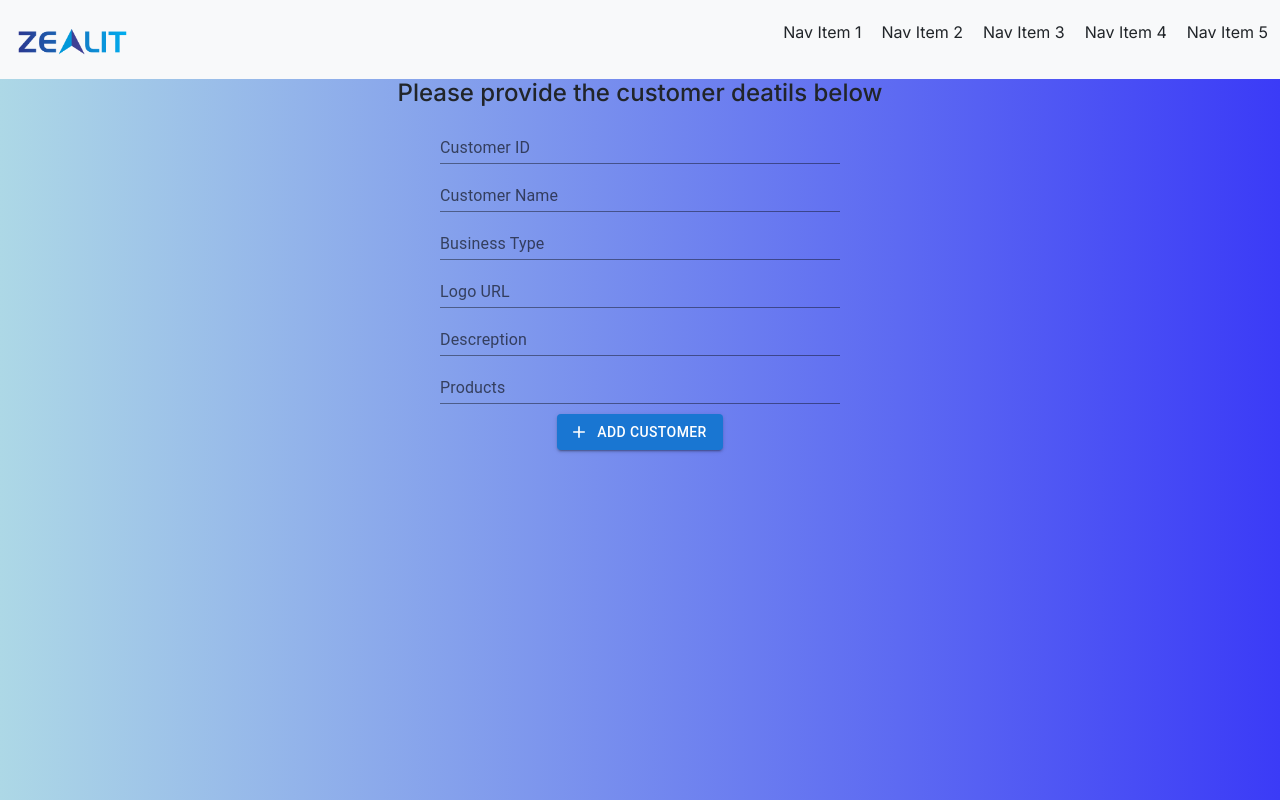
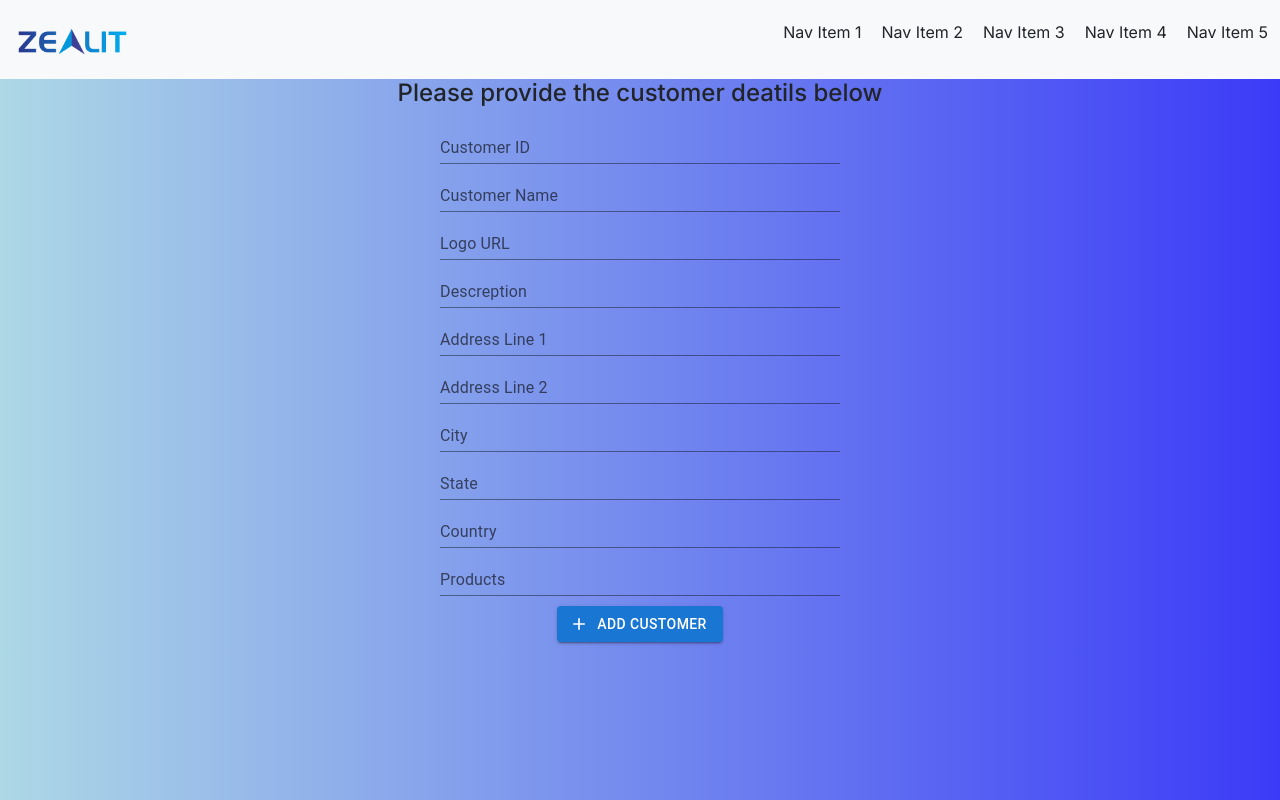
Before and after one commit to zeal-pk/DPP-Client, a Next.js app: page /admin/addCustomer in a window 1280 px wide. Built offline with nearby package versions, Linux system fonts and the light colour scheme.

Commit message:
Updating existing components to accommodate new data into the display

```diff
--- a/src/app/admin/addCustomer/page.js
+++ b/src/app/admin/addCustomer/page.js
@@ -18,11 +18,15 @@ async function handleAddCustomer(newCustomerData) {
 export default function AddCustomer() {
   let [customerName, setCustomerName] = useState("");
   let [customerId, setCustomerId] = useState("");
-  let [customerType, setCustomerType] = useState("");
   let [logoUrl, setLogoUrl] = useState("");
   let [descreption, setDescription] = useState("");
+  let [addressL1, setAddressL1] = useState("");
+  let [addressL2, setAddressL2] = useState("");
+  let [city, setCity] = useState("");
+  let [state, setState] = useState("");
+  let [country, setCountry] = useState("");
   let [productString, setProductString] = useState("");
-  let [products, setProducts] = useState([]);
+  // let [products, setProducts] = useState([]);
   return (
     <div className="main">
       <NavBar />
@@ -47,15 +51,7 @@ export default function AddCustomer() {
               setCustomerName(e.target.value);
             }}
           />
-          <TextField
-            className="addCustomer-form-div-input"
-            id="standard-basic"
-            label="Business Type"
-            variant="standard"
-            onChange={(e) => {
-              setCustomerType(e.target.value);
-            }}
-          />
+
           <TextField
             className="addCustomer-form-div-input"
             id="standard-basic"
@@ -77,6 +73,51 @@ export default function AddCustomer() {
           <TextField
             className="addCustomer-form-div-input"
             id="standard-basic"
+            label="Address Line 1"
+            variant="standard"
+            onChange={(e) => {
+              setAddressL1(e.target.value);
+            }}
+          />
+          <TextField
+            className="addCustomer-form-div-input"
+            id="standard-basic"
+            label="Address Line 2"
+            variant="standard"
+            onChange={(e) => {
+              setAddressL2(e.target.value);
+            }}
+          />
+          <TextField
+            className="addCustomer-form-div-input"
+            id="standard-basic"
+            label="City"
+            variant="standard"
+            onChange={(e) => {
+              setCity(e.target.value);
+            }}
+          />
+          <TextField
+            className="addCustomer-form-div-input"
+            id="standard-basic"
+            label="State"
+            variant="standard"
+            onChange={(e) => {
+              setState(e.target.value);
+            }}
+          />
+          <TextField
+            className="addCustomer-form-div-input"
+            id="standard-basic"
+            label="Country"
+            variant="standard"
+            onChange={(e) => {
+              setCountry(e.target.value);
+            }}
+          />
+          <TextField
+            className="addCustomer-form-div-input"
+            id="standard-basic"
             label="Products"
             variant="standard"
             onChange={(e) => {
@@ -90,13 +131,22 @@ export default function AddCustomer() {
             startIcon={<AddIcon />}
             onClick={() => {
               let productArray = productString.split(",");
+              let products = [];
+              for (let i = 0; i < productArray.length; i++) {
+                let prod = { productId: productArray[i], templateId: "" };
+                products.push(prod);
+              }
               let newCustomerData = {
-                customerId: customerId,
-                customerName: customerName,
-                businessType: customerType,
+                id: customerId,
+                name: customerName,
                 logoUrl: logoUrl,
                 descreption: descreption,
-                products: productArray,
+                addressL1: addressL1,
+                addressL2: addressL2,
+                city: city,
+                state: state,
+                country: country,
+                products: products,
               };
               // console.log(newCustomerData);
               handleAddCustomer(newCustomerData);
--- a/src/app/admin/customerDetails/[customerId]/page.js
+++ b/src/app/admin/customerDetails/[customerId]/page.js
@@ -72,7 +72,9 @@ export default function AdminCustomerDetials({ params }) {
       .then((res) => setCustomerDetail(res.data));
     const productData = await axios
       .get(`http://localhost:9000/getProducts/${customerId}`)
-      .then((res) => setProductDetails(res.data));
+      .then((res) => {
+        setProductDetails(res.data);
+      });
   };
   useEffect(() => {
     getDetails();
```
